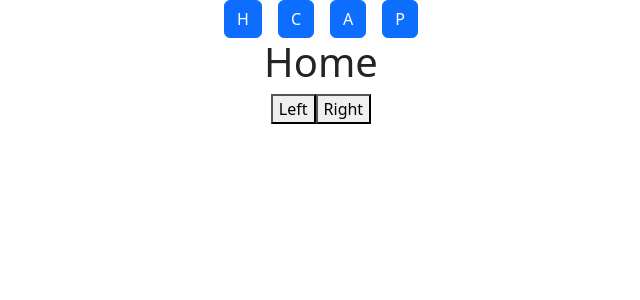
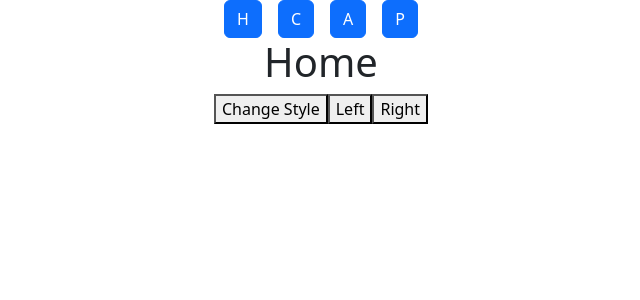
Before and after one commit to akhil-rajarao/ReactConcepts, a React (Create React App) app: page / in a window 1280 px wide. Shown: the top 300 px of the page, without its empty margins (319-959 px from the left). Built offline with nearby package versions, Linux system fonts and the light colour scheme.

Commit message:
added use ref to home component

```diff
--- a/src/components/Home.jsx
+++ b/src/components/Home.jsx
@@ -1,15 +1,26 @@
 /** @format */
 
-import React from "react";
+import React, { useRef } from "react";
 import { Link, Outlet } from "react-router-dom";
 
 export default function Home() {
+  const ele = useRef(null);
   return (
     <>
-      <h1>Home</h1>
+      <h1 ref={ele}>Home</h1>
+      <button
+        onClick={() => {
+          ele.current.classList.toggle("text-danger");
+        }}>
+        Change Style
+      </button>
 
-      <Link to="left"><button>Left</button></Link>
-      <Link to="right"><button>Right</button></Link>
+      <Link to="left">
+        <button>Left</button>
+      </Link>
+      <Link to="right">
+        <button>Right</button>
+      </Link>
       <Outlet />
     </>
   );
```
